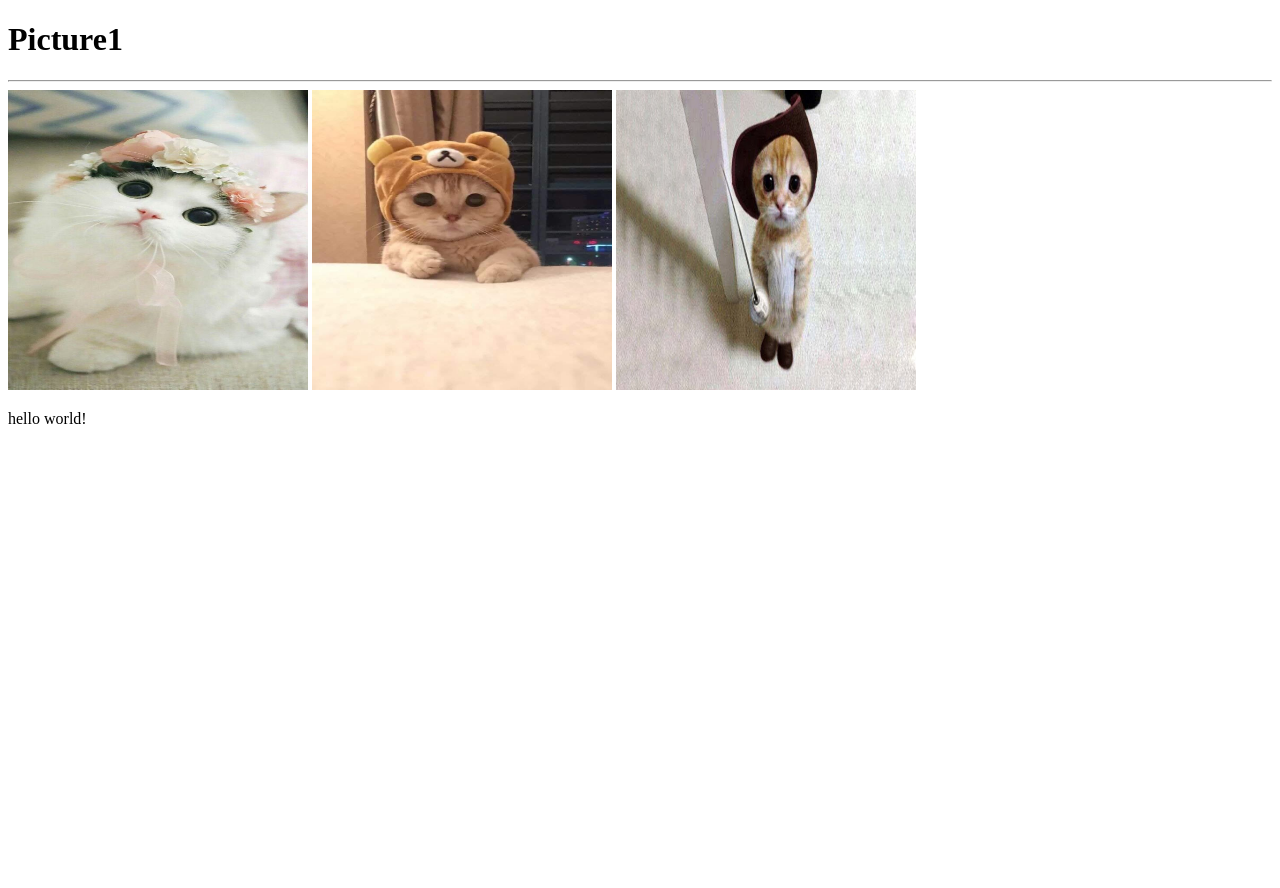
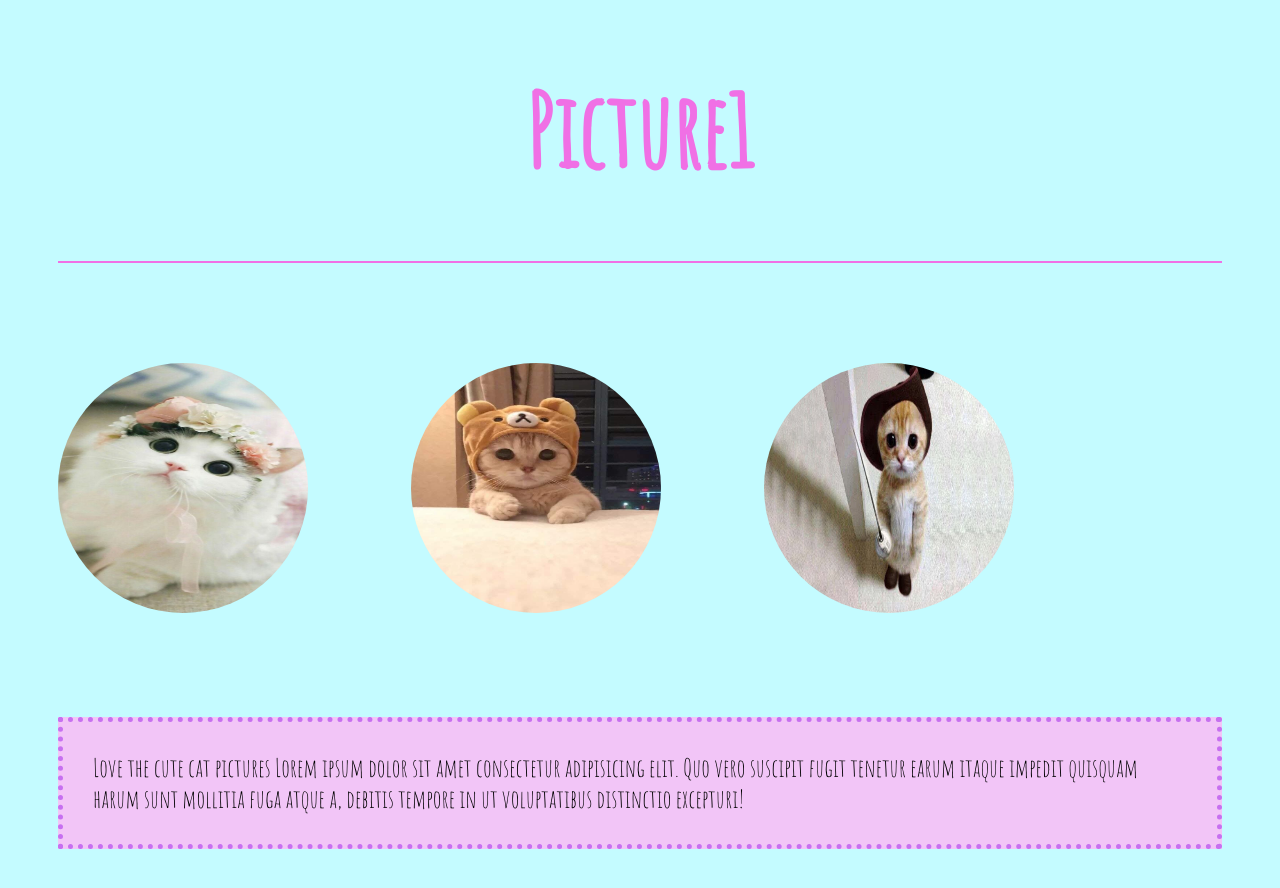
Before and after one commit to springhollyleaf/homepage, a plain HTML site: page index.html in a window 1280 px wide. Before the commit the page ends 800 px from the top, so only its background shows below. Drawn offline with Linux system fonts and the light colour scheme.

Commit message:
css update

```diff
--- a/index.css
+++ b/index.css
@@ -1,4 +1,37 @@
+* {
+    background-color: rgb(196, 251, 255);
+    font-family: 'Amatic SC', cursive;
+}
+
 img {
-    width: 300px;
-    height: 300px;
+    width: 250px;
+    height: 250px;
+    margin: 50px;
+    border-radius: 100%;
 }
+
+img:hover {
+    transform: scale(1.1);
+}
+
+h1 {
+    text-align: center;
+    font-size: 100px;
+    color:rgb(240, 112, 229);
+
+}
+
+hr {
+    margin: 50px;
+    border:1px solid rgb(240, 112, 229);
+
+}
+
+p {
+    margin: 50px;
+    padding: 30px;
+    border: 5px dotted rgb(199, 112, 240);
+    font-size: 25px;
+    background-color: rgb(242, 197, 247);
+
+}
--- a/index.html
+++ b/index.html
@@ -5,6 +5,8 @@
     <meta name="viewport" content="width=device-width, initial-scale=1.0">
     <title>Cute Pictures of Cats</title>
     <link rel="stylesheet" href="index.css">
+    <link rel="preconnect" href="https://fonts.gstatic.com">
+    <link href="https://fonts.googleapis.com/css2?family=Amatic+SC&display=swap" rel="stylesheet">
 </head>
 <body>
     <h1>Picture1</h1>
@@ -12,7 +14,7 @@
     <img src="cat1.jpg" alt="">
     <img src="cat2.jpg" alt="">
     <img src="cat3.jpg" alt="">
-    <p>hello world!</p>
+    <p>Love the cute cat pictures Lorem ipsum dolor sit amet consectetur adipisicing elit. Quo vero suscipit fugit tenetur earum itaque impedit quisquam harum sunt mollitia fuga atque a, debitis tempore in ut voluptatibus distinctio excepturi!</p>
 
 </body>
 </html>
```
